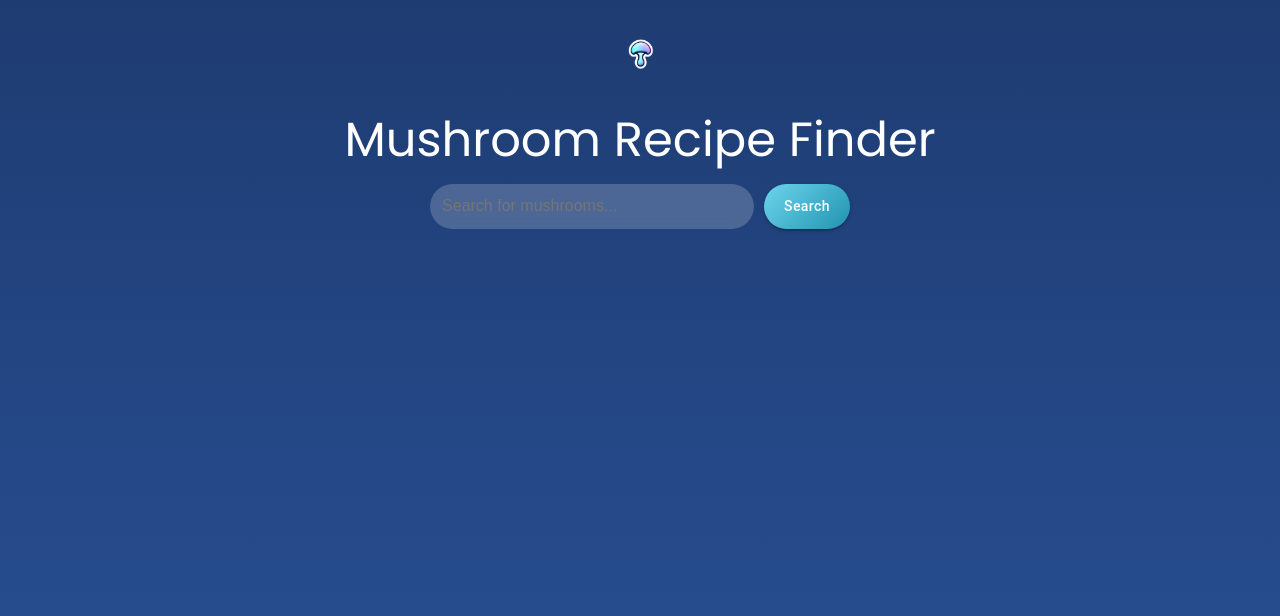
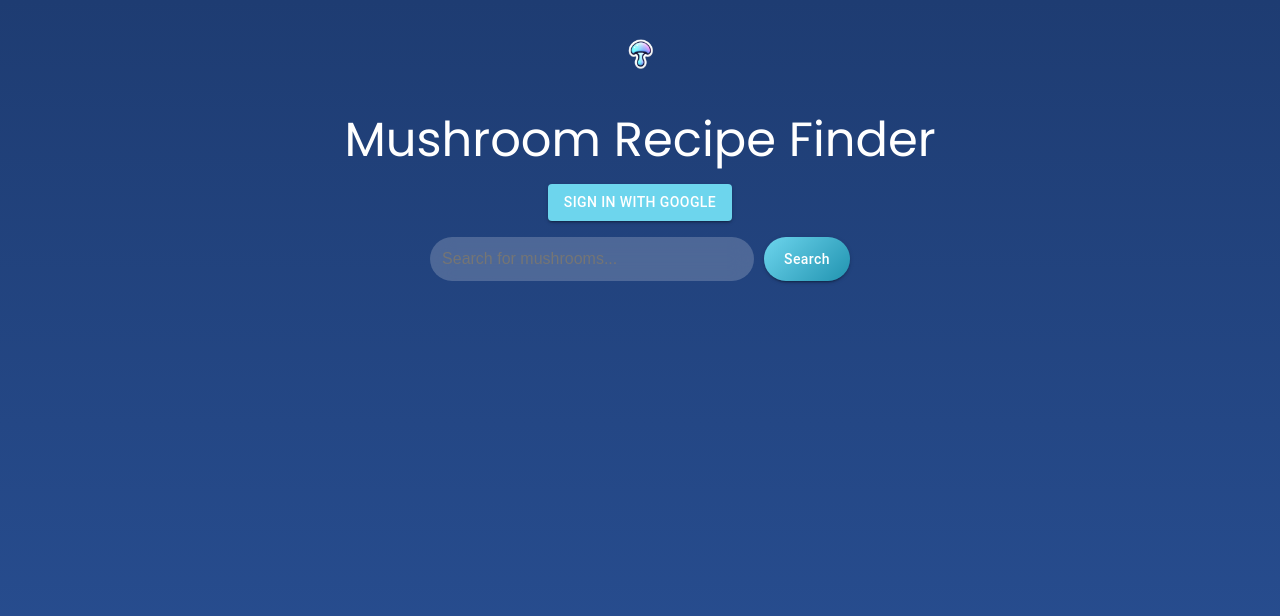
Before and after one commit to mrlilholt/mushroomRecipeApp, a React (Create React App) app in the folder frontend/: page / in a window 1280 px wide. Shown: the top 616 px of the page. Built offline with nearby package versions, Linux system fonts and the light colour scheme.

Commit message:
app update

```diff
--- a/frontend/src/App.js
+++ b/frontend/src/App.js
@@ -1,11 +1,19 @@
 import React, { useState } from "react";
 import axios from "axios";
 import { Box, Card, CardMedia, Typography, Grid, Button } from "@mui/material";
+import { db, auth } from "./firebase";
+import { collection, addDoc } from "firebase/firestore";
+import { signInWithPopup, GoogleAuthProvider } from "firebase/auth";
+
+// Google Auth provider setup
+const provider = new GoogleAuthProvider();
 
 function App() {
   const [mushroom, setMushroom] = useState("");
   const [recipes, setRecipes] = useState([]);
+  const [user, setUser] = useState(null); // State to store the signed-in user
 
+  // Function to fetch recipes
   const fetchRecipes = async () => {
     try {
       const response = await axios.get(
@@ -14,6 +22,37 @@ function App() {
       setRecipes(response.data);
     } catch (error) {
       console.error("Error fetching recipes:", error);
+    }
+  };
+
+  // Google Sign-In Function
+  const handleSignIn = async () => {
+    try {
+      const result = await signInWithPopup(auth, provider);
+      console.log("Signed in as:", result.user.displayName);
+      setUser(result.user); // Store the user information
+      alert(`Welcome, ${result.user.displayName}!`);
+    } catch (error) {
+      console.error("Error signing in:", error);
+    }
+  };
+
+  // Save favorite recipe to Firestore
+  const saveFavorite = async (recipe) => {
+    if (!user) {
+      alert("You need to sign in to save favorites!");
+      return;
+    }
+
+    try {
+      const favoritesRef = collection(db, "favorites");
+      await addDoc(favoritesRef, {
+        ...recipe,
+        user: user.uid, // Associate with signed-in user
+      });
+      alert("Recipe saved to favorites!");
+    } catch (error) {
+      console.error("Error saving recipe:", error);
     }
   };
 
@@ -29,7 +68,7 @@ function App() {
       {/* Logo */}
       <Box sx={{ display: "flex", justifyContent: "center", marginBottom: 1 }}>
         <img
-          src="/mushroomLogo.png" // Start with '/'
+          src="/mushroomLogo.png"
           alt="Mushroom Recipe Logo"
           style={{ width: "80px", height: "auto" }}
         />
@@ -43,12 +82,29 @@ function App() {
           textAlign: "center",
           marginBottom: 2,
           fontFamily: "'Poppins', sans-serif",
-    fontWeight: 400, // Regular weight
+          fontWeight: 400,
           color: "#fff",
         }}
       >
         Mushroom Recipe Finder
       </Typography>
+
+      {/* Sign-In Section */}
+      <Box sx={{ display: "flex", justifyContent: "center", marginBottom: 2 }}>
+        {!user ? (
+          <Button
+            variant="contained"
+            onClick={handleSignIn}
+            sx={{ background: "#6dd5ed", color: "white" }}
+          >
+            Sign in with Google
+          </Button>
+        ) : (
+          <Typography variant="h6">
+            Welcome, {user.displayName}! 🎉
+          </Typography>
+        )}
+      </Box>
 
       {/* Search Section */}
       <Box
@@ -107,18 +163,16 @@ function App() {
                 transition: "transform 0.2s ease, box-shadow 0.2s ease",
                 "&:hover": {
                   transform: "translateY(-5px)",
-            boxShadow: "0px 8px 16px rgba(0, 0, 0, 0.2)"
-          }
+                  boxShadow: "0px 8px 16px rgba(0, 0, 0, 0.2)",
+                },
               }}
             >
-        {/* Background Image */}
               <CardMedia
                 component="img"
                 height="200"
                 image={recipe.image_url}
                 alt={recipe.title}
               />
-        {/* Overlaying Text */}
               <Box
                 sx={{
                   position: "absolute",
@@ -139,6 +193,14 @@ function App() {
                 <Button
                   variant="contained"
                   size="small"
+                  onClick={() => saveFavorite(recipe)}
+                  sx={{ marginTop: 1, marginRight: 1, background: "#4caf50" }}
+                >
+                  Save Favorite
+                </Button>
+                <Button
+                  variant="contained"
+                  size="small"
                   href={recipe.link}
                   target="_blank"
                   sx={{ marginTop: 1, background: "#ff9800" }}
@@ -150,7 +212,6 @@ function App() {
           </Grid>
         ))}
       </Grid>
-
     </Box>
   );
 }
```
Lines whose indentation alone changed are shown as unchanged.
